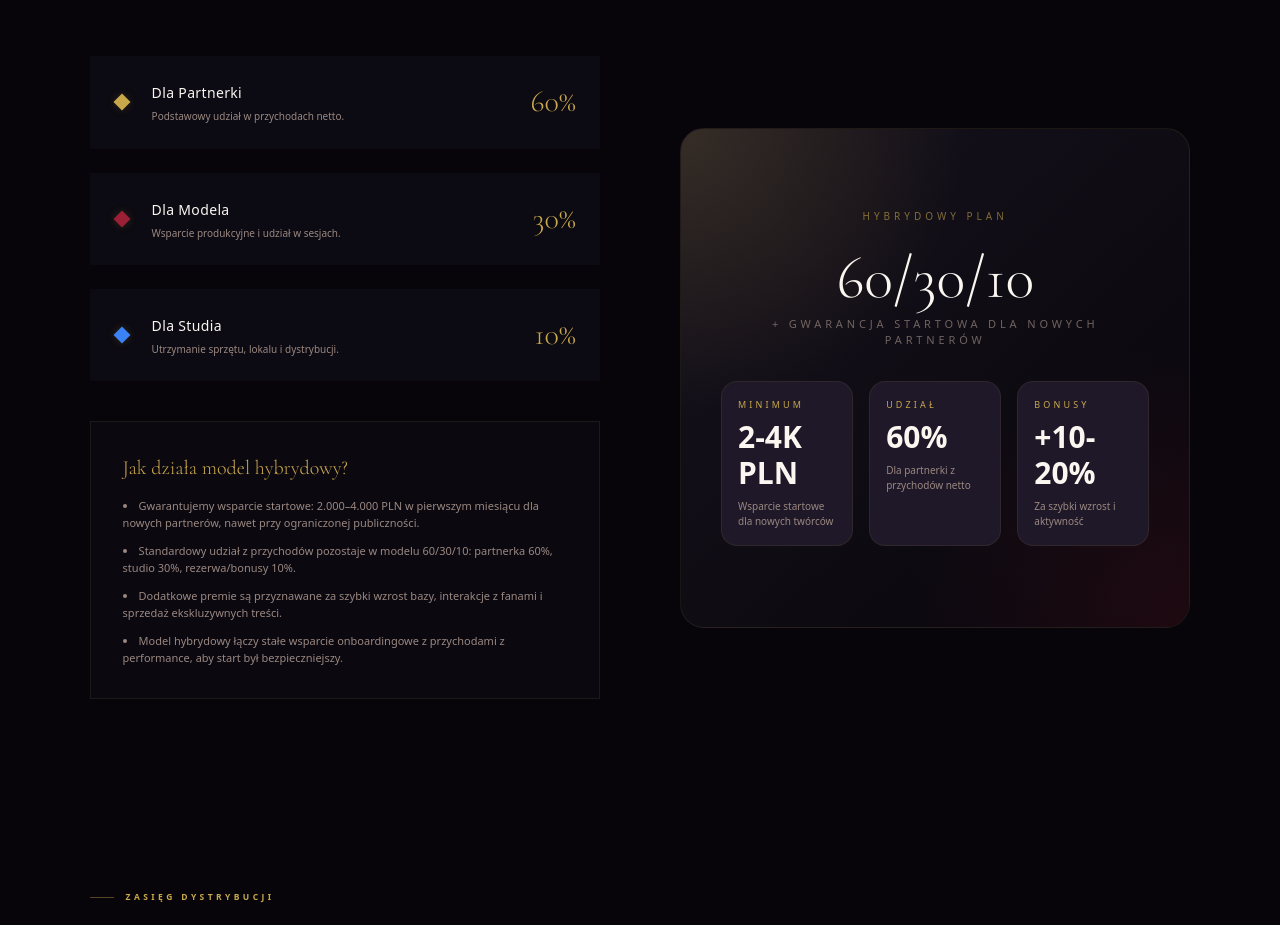
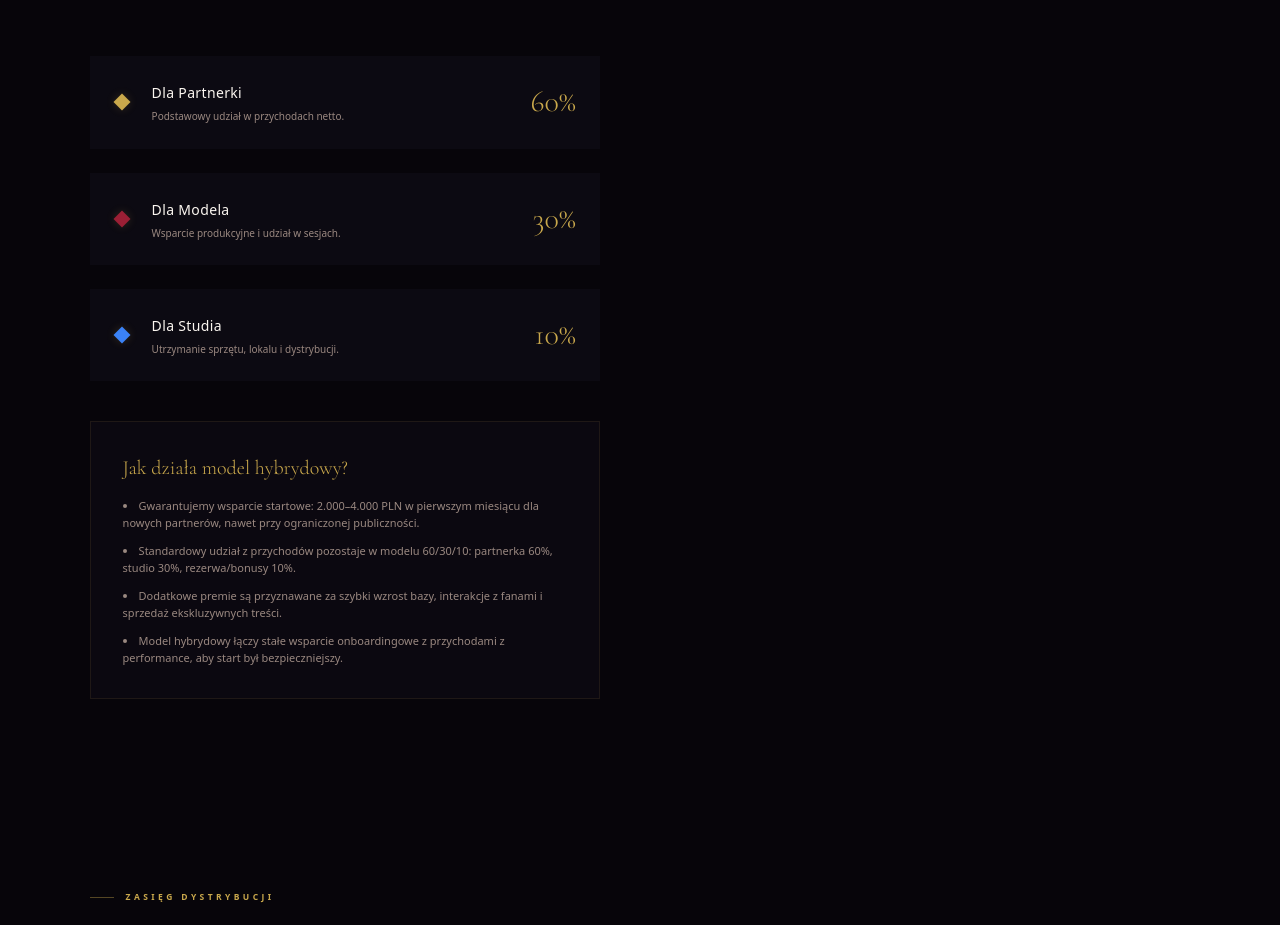
Before and after one commit to HardbanRecordsLab/Studio-HRL-Adult, a Next.js app: page / in a window 1280 px wide. Shown: the part 4830-5755 px from the top of the page. Built offline with nearby package versions, Linux system fonts and the light colour scheme.

Commit message:
Remove: Unused div from RevenueModel.tsx

```diff
--- a/src/components/sections/RevenueModel.tsx
+++ b/src/components/sections/RevenueModel.tsx
@@ -45,32 +45,7 @@ const RevenueModel: React.FC = () => {
             </div>
           </div>
 
-          <div className="relative w-full h-[420px] md:h-[500px] mx-auto overflow-hidden rounded-3xl border border-gold/10 bg-gradient-to-br from-dark-3 via-dark-2 to-dark">
-            <div className="absolute inset-0 bg-[radial-gradient(circle_at_top_left,rgba(201,168,76,0.18),transparent_40%)]" />
-            <div className="absolute inset-0 bg-[radial-gradient(circle_at_bottom_right,rgba(155,31,53,0.16),transparent_40%)]" />
-            <div className="relative z-10 flex flex-col items-center justify-center h-full p-10 text-center">
-              <span className="text-[10px] tracking-[0.4em] uppercase text-gold/60 mb-6">Hybrydowy plan</span>
-              <div className="font-cormorant text-6xl text-white mb-2">60/30/10</div>
-              <div className="text-[11px] uppercase tracking-[0.35em] text-dim/70 mb-8">+ gwarancja startowa dla nowych partnerów</div>
-              <div className="grid grid-cols-3 gap-4 w-full text-left">
-                <div className="bg-dark-4 p-4 rounded-2xl border border-gold/10">
-                  <p className="text-[9px] uppercase tracking-[0.35em] text-gold mb-2">Minimum</p>
-                  <p className="text-white text-3xl font-bold">2-4K PLN</p>
-                  <p className="text-[10px] text-dim mt-2">Wsparcie startowe dla nowych twórców</p>
-                </div>
-                <div className="bg-dark-4 p-4 rounded-2xl border border-gold/10">
-                  <p className="text-[9px] uppercase tracking-[0.35em] text-gold mb-2">Udział</p>
-                  <p className="text-white text-3xl font-bold">60%</p>
-                  <p className="text-[10px] text-dim mt-2">Dla partnerki z przychodów netto</p>
-                </div>
-                <div className="bg-dark-4 p-4 rounded-2xl border border-gold/10">
-                  <p className="text-[9px] uppercase tracking-[0.35em] text-gold mb-2">Bonusy</p>
-                  <p className="text-white text-3xl font-bold">+10-20%</p>
-                  <p className="text-[10px] text-dim mt-2">Za szybki wzrost i aktywność</p>
-                </div>
-              </div>
-            </div>
-          </div>
+
         </div>
       </div>
     </section>
```
